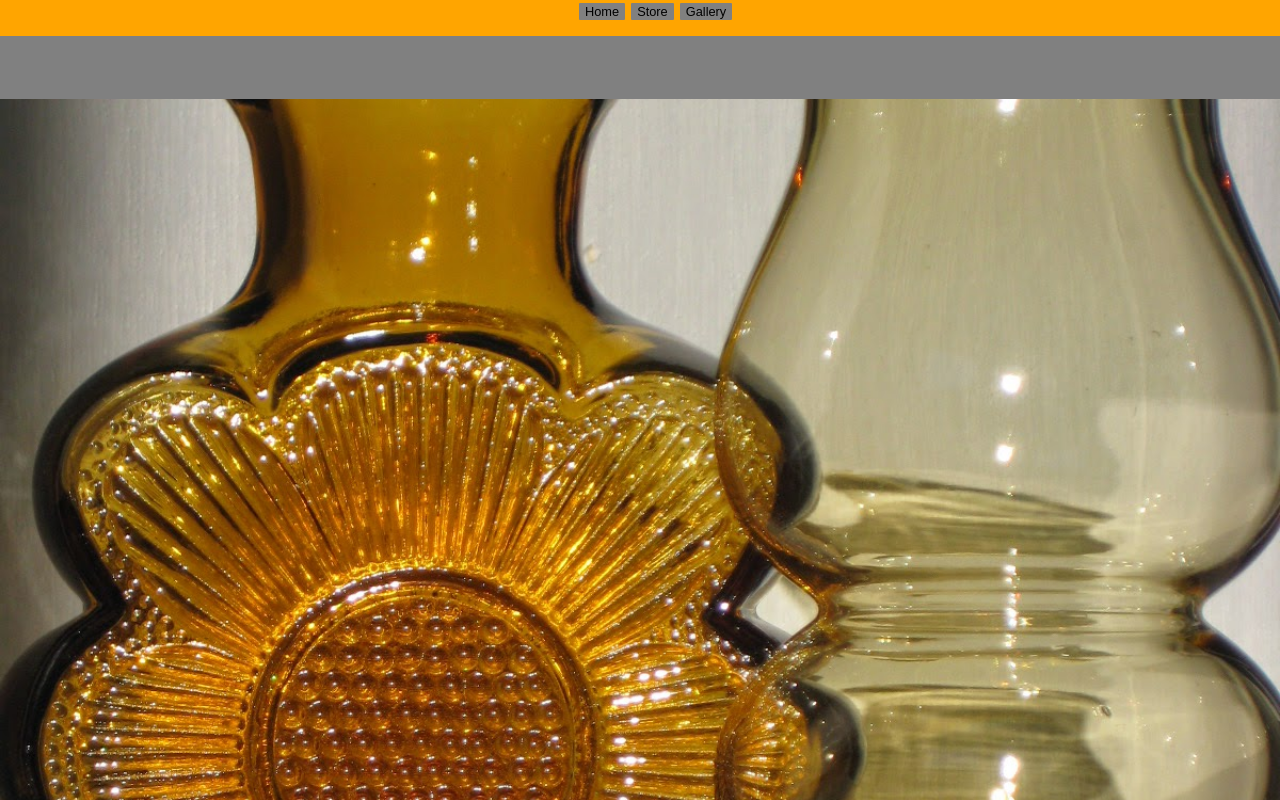
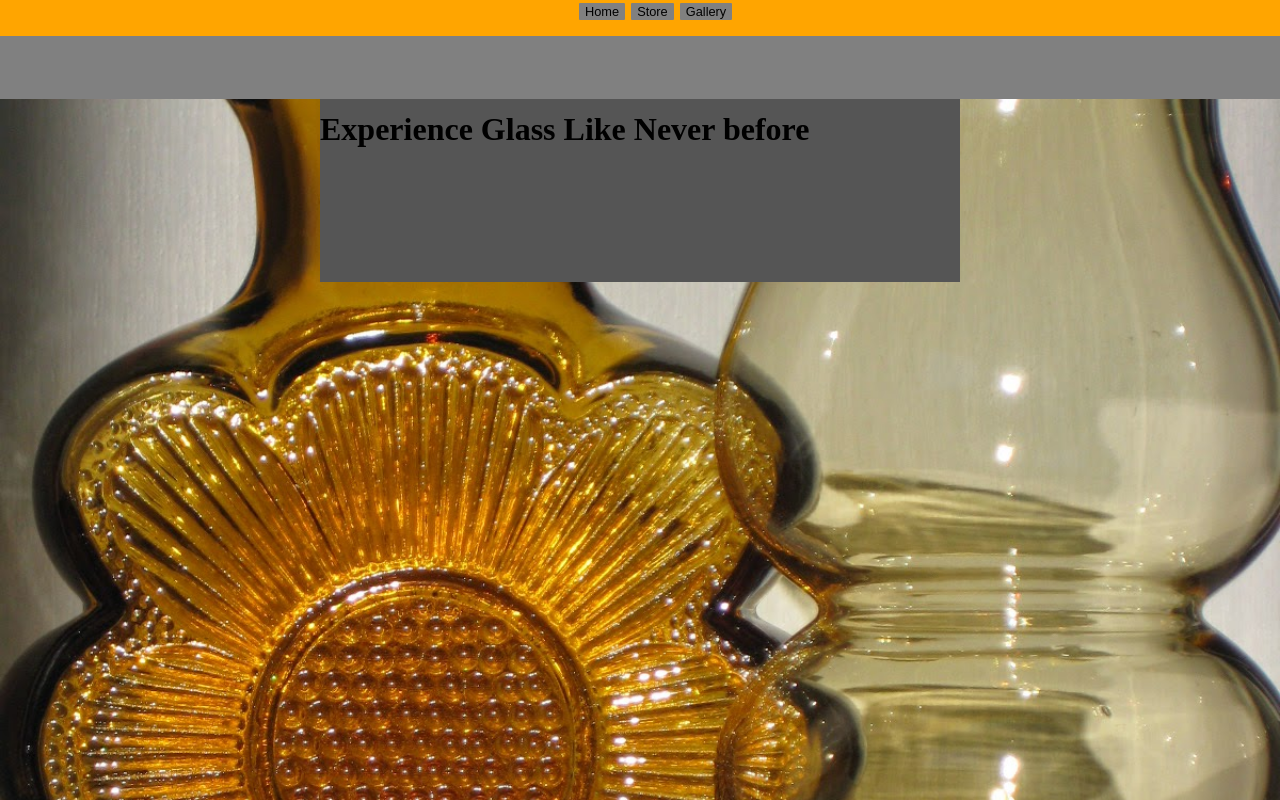
Before and after one commit to Macezu/ossi-ja-toni, a plain HTML site: page index.html in a window 1280 px wide. Shown: the top 800 px of the page. Drawn offline with Linux system fonts and the light colour scheme.

Commit message:
sticky banner, container class muutettu,

```diff
--- a/index.html
+++ b/index.html
@@ -38,21 +38,18 @@
   <div class="bannerbottom"></div>
 </div>
 <!--Taustakuvat bodyssa-->
-<div class="bg-image img1"></div>
+<div class="bg-image img1">
+  <div class="container">
+    <h1>Experience Glass Like Never before</h1>
+  </div>
+</div>
 <div class="bg-image img2"></div>
 <div class="bg-image img3"></div>
 <div class="bg-image img4"></div>
 <div class="bg-image img5"></div>
 <div class="bg-image img6"></div>
 
-<div class="container">
-    <h1>Experience Glass Like Never before</h1> <!---Ei toimi ? position?-->
 
-
-
-
-
-</div>
 
 
 
--- a/yritys.css
+++ b/yritys.css
@@ -8,6 +8,7 @@ body, html {
   }
   /* Taustakuvat */
   .bg-image {
+    z-index: -1;
     height: 90%;
     background-position: center;
     background-repeat: no-repeat;
@@ -28,7 +29,8 @@ body, html {
 }
   /* Banner */
 .mainbanner{
-    position: relative;
+    position: sticky; /* jostain syystä 2. kuva puskee bannerin pois, en keksiny ratkaisua vielä */
+    z-index: 1;
     top: 0px;
     width: 100%;
     height: 7vw;
@@ -86,11 +88,6 @@ body, html {
  #cart:hover{
    color: orange;
  }
-
-.container{
-  position: relative;
-}
-
  /*Store /slideshow*/
 
 .slideshow{
@@ -109,10 +106,11 @@ body, html {
 .container{
   margin: 0 auto;
   background-color: rgb(85, 85, 85);
-  width: 100%;
-  height: 90vw;
+  width: 50%;
+  height: 15vw;
   display: flex;
   flex-wrap: wrap;
+  position: relative;
 }
 
 .storecontent{
```
